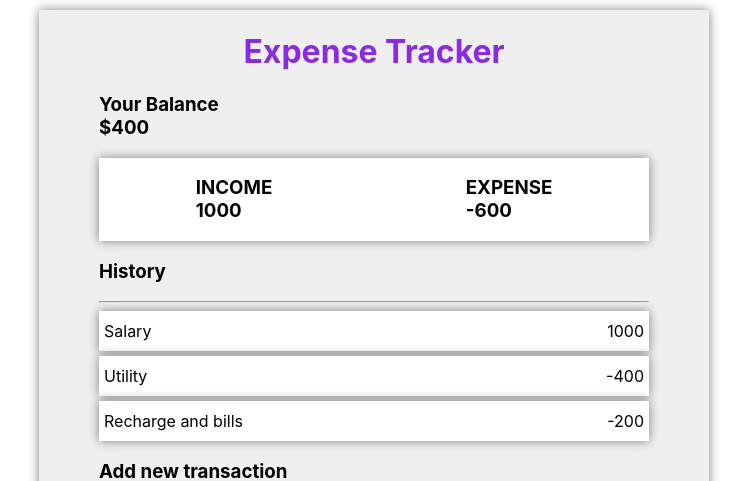
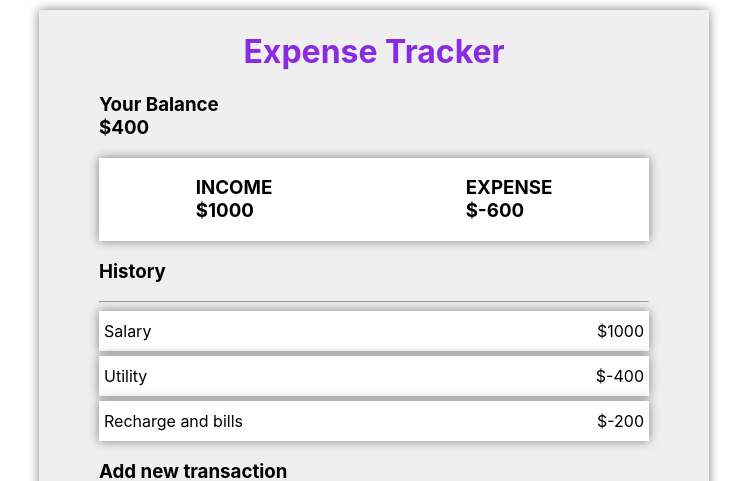
Before and after one commit to sajid-munawar/Expense_Tracker_app, a React (Create React App) app: page / in a window 1280 px wide. Shown: the top 481 px of the page, without its empty margins (266-1013 px from the left). Built offline with nearby package versions, Linux system fonts and the light colour scheme.

Commit message:
Update child.js

```diff
--- a/src/child.js
+++ b/src/child.js
@@ -39,8 +39,8 @@ function Child() {
 
                 <h3>Your Balance <br />${getIncome() +getExpense()} </h3>
                 <div className="expense-container">
-                    <h3>INCOME<br />{getIncome()}</h3>
-                    <h3>EXPENSE<br />{getExpense()}</h3>
+                    <h3>INCOME<br />${getIncome()}</h3>
+                    <h3>EXPENSE<br />${getExpense()}</h3>
                 </div>
                 <h3>History</h3>
                 <hr />
@@ -50,7 +50,7 @@ function Child() {
                         return (
                             <li key={ind}>
                                 <span>{transObj.desc} </span>
-                                <span>{transObj.amount}</span>
+                                <span>${transObj.amount}</span>
                             </li>)
                     })}
 
```
